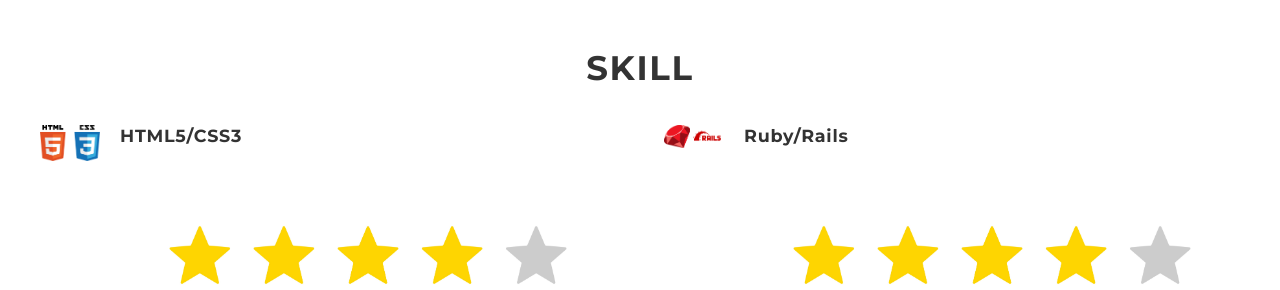
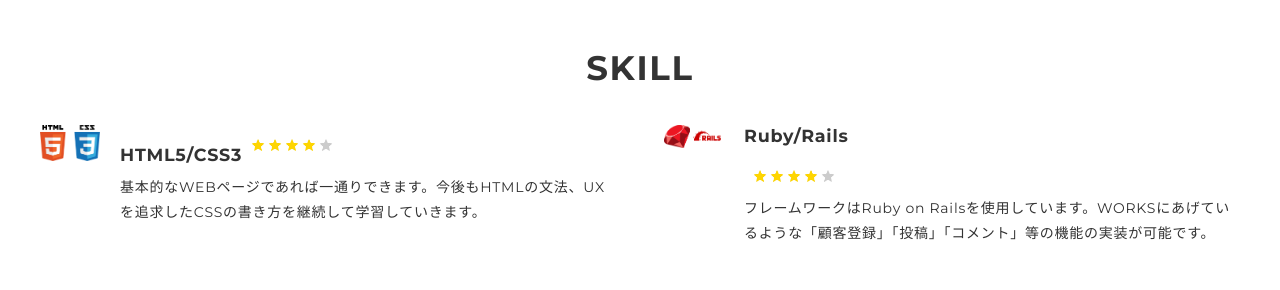
Before and after one commit to fumi-ichikawa/myportfolio, a plain HTML site: page index.html in a window 1280 px wide. Shown: the part 1297-1587 px from the top of the page. Drawn offline with nearby package versions, Linux system fonts and the light colour scheme.

Commit message:
スター画像試し

```diff
--- a/css/style.css
+++ b/css/style.css
@@ -225,6 +225,10 @@ img {
   margin-bottom: -50px;
 }
 
+/* .skill-list h3{
+
+} */
+
 .skill-item {
   display: flex;
   align-items: flex-start;
@@ -245,6 +249,10 @@ img {
 
 .skill-name {
   margin-bottom: 10px;
+}
+
+.skill-name img{
+  width: 100px;
 }
 
 .skill-text {
--- a/index.html
+++ b/index.html
@@ -84,8 +84,7 @@
             <div class="skill-item">
               <p class="skill-img"><img src="img/kisspng-web-development-html-css-design-and-build-web-s-berlin-5b3339eb786841.4601760515300838194932.png" alt=""></p>
               <div class="skill-body">
-                <h3 class="skill-name">HTML5/CSS3</h3>
-                <p><img src="img/star4.jpeg" alt=""></p>
+                <h3 class="skill-name">HTML5/CSS3<img src="img/star4.jpeg" alt="" class="star-image"></h3>
                 <p class="skill-text">
                   基本的なWEBページであれば一通りできます。今後もHTMLの文法、UXを追求したCSSの書き方を継続して学習していきます。</p>
               </div>
@@ -94,7 +93,7 @@
               <p class="skill-img"><img src="img/RubyonRails.png" alt=""></p>
               <div class="skill-body">
                 <h3 class="skill-name">Ruby/Rails</h3>
-                <p><img src="img/star4.jpeg" alt=""></p>
+                <p><img src="img/star4.jpeg" alt="" style="width:100px"></p>
                 <p class="skill-text">
                   フレームワークはRuby on Railsを使用しています。WORKSにあげているような「顧客登録」「投稿」「コメント」等の機能の実装が可能です。</p>
               </div>
```
